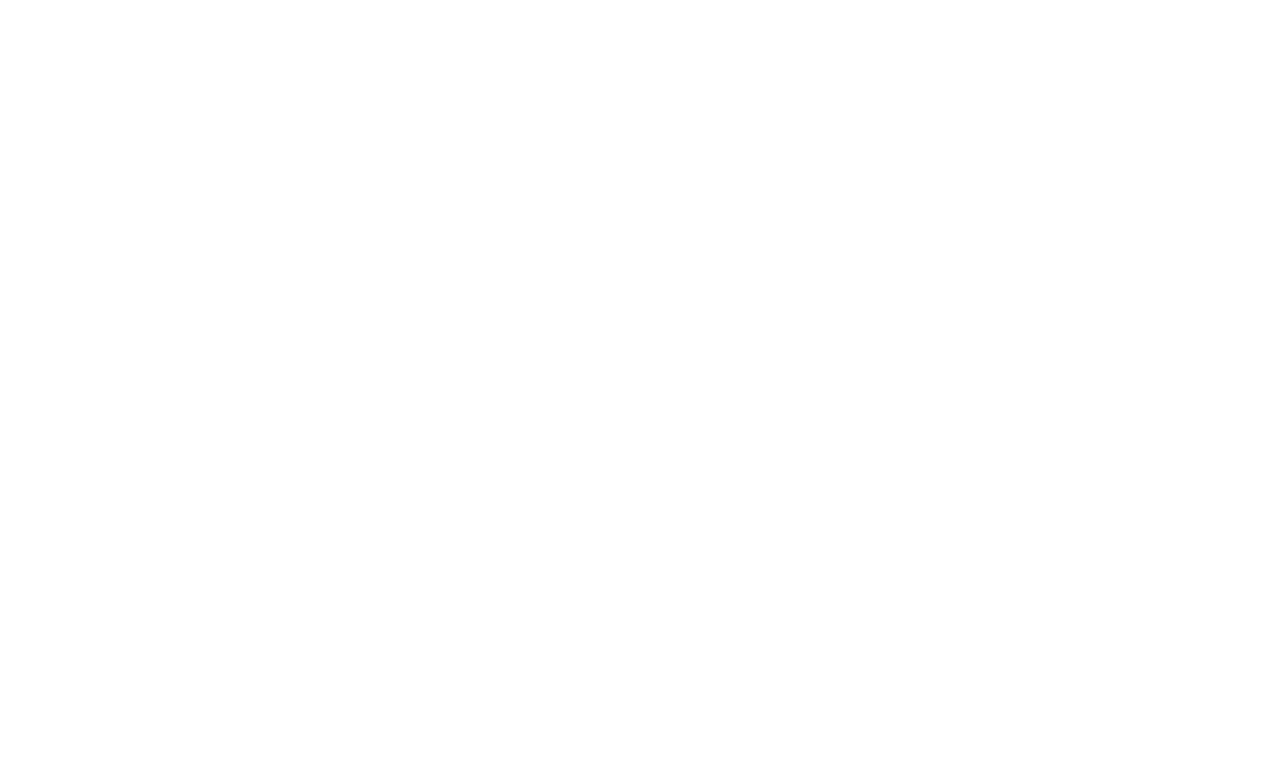
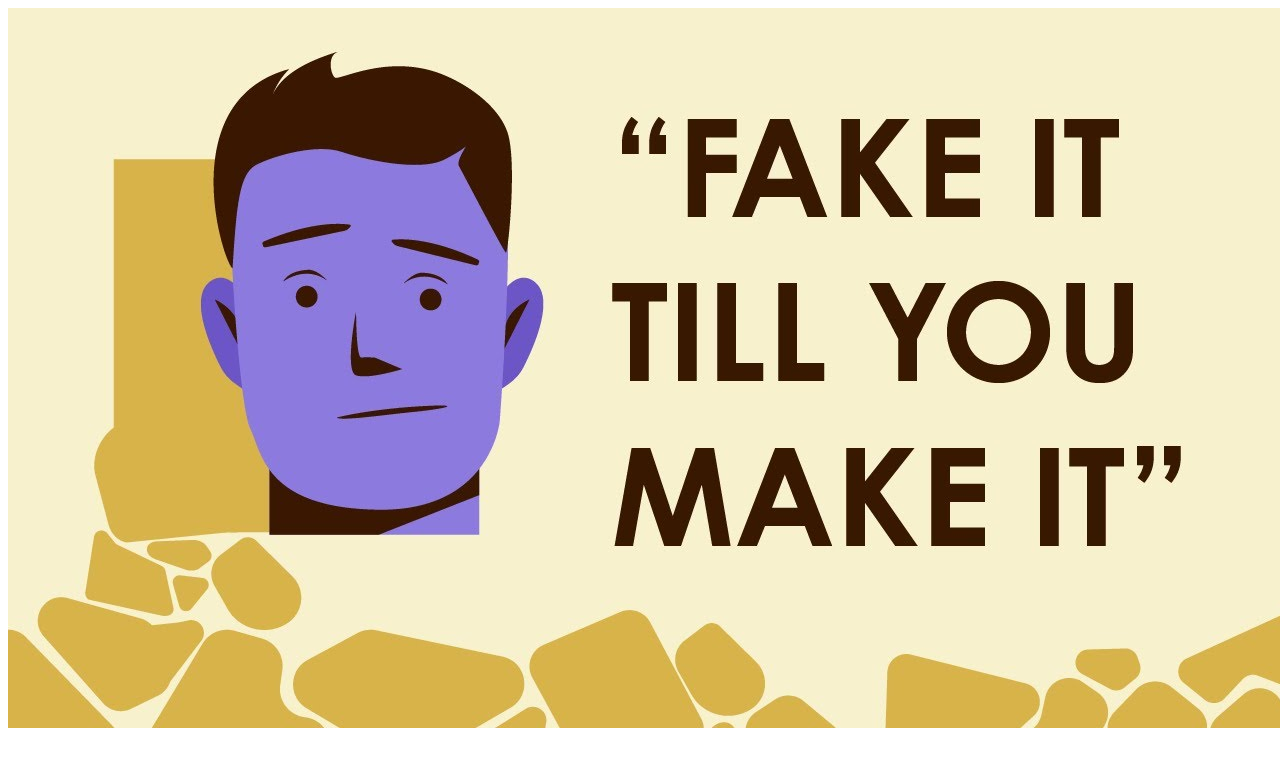
Before and after one commit to fakkie02/fakebox, a plain HTML site: page index.html in a window 1280 px wide. Drawn offline with Linux system fonts and the light colour scheme.

Commit message:
added new files

```diff
--- a/index.html
+++ b/index.html
@@ -2,3 +2,7 @@
 <head>
     <title>fakebox</title>
 </head>
+
+<body>
+    <img src="images/tag.jpg">
+</body>
```
Also changed, not shown: images/tag.jpg (added).
